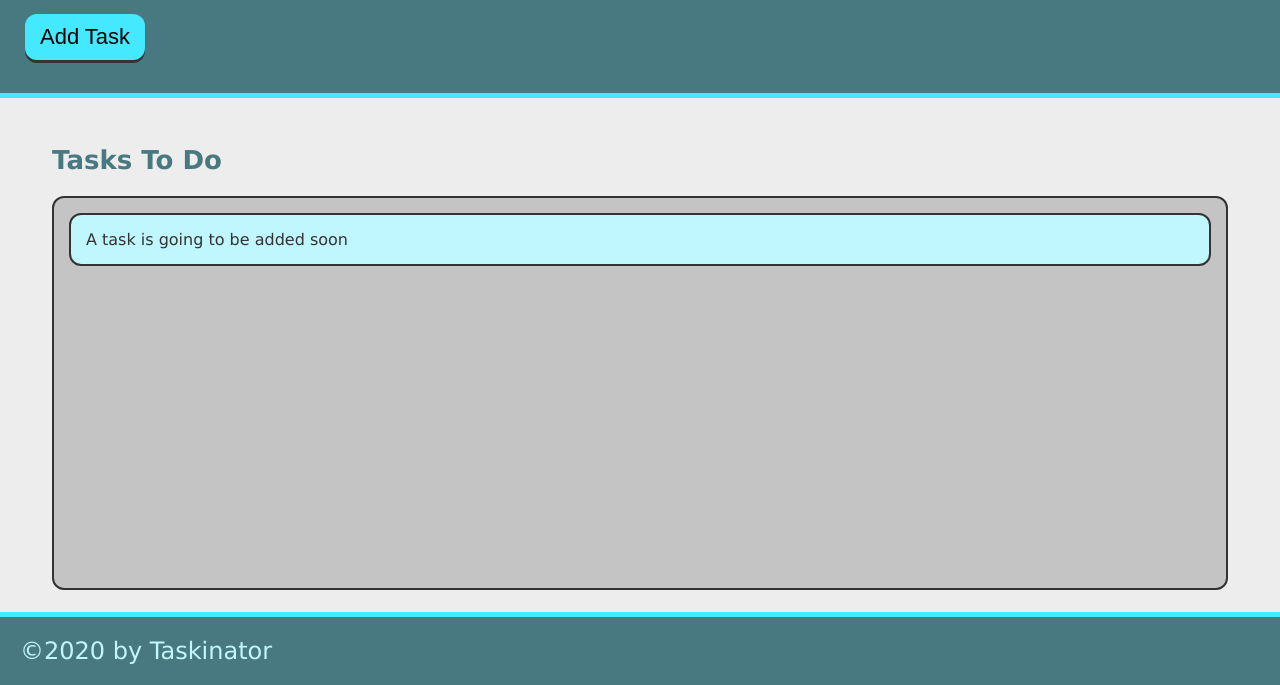
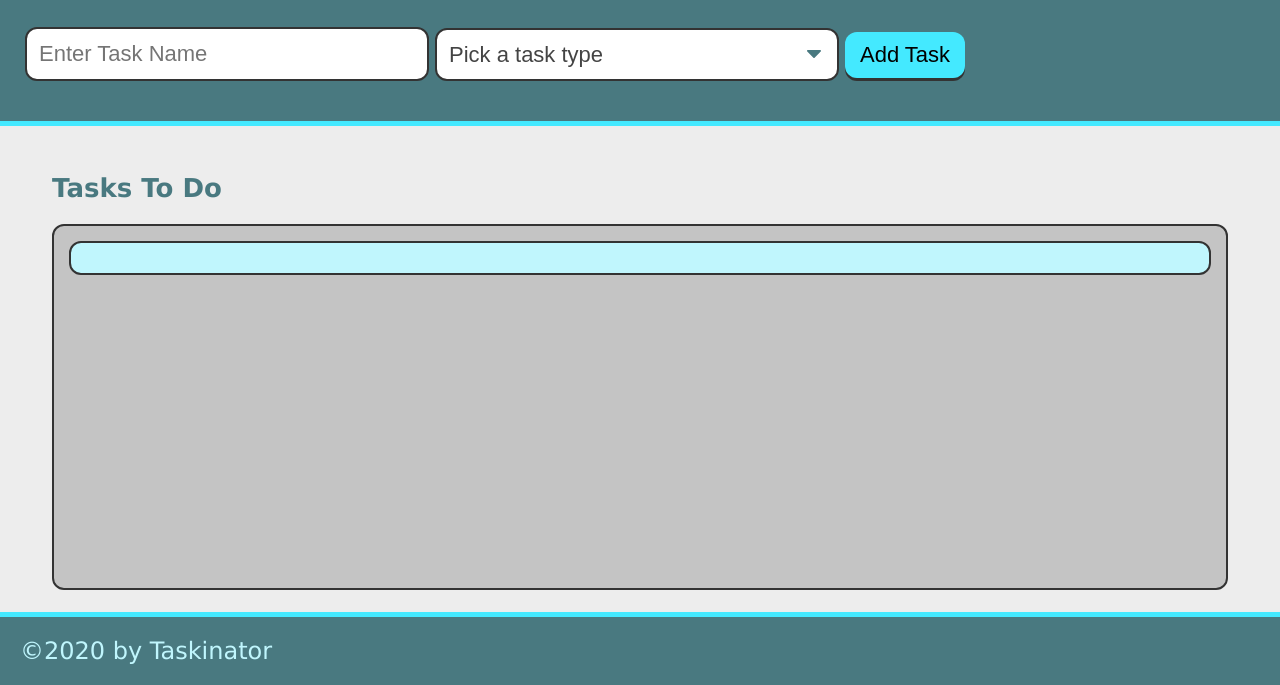
Before and after one commit to kilimba7/taskinator, a plain HTML site: page index.html in a window 1280 px wide. Shown: the part 115-800 px from the top of the page. Drawn offline with Linux system fonts and the light colour scheme.

Commit message:
added form

```diff
--- a/index.html
+++ b/index.html
@@ -17,7 +17,22 @@
         <p>
             Click the button below to add new text!
         </p>
-        <button class="btn" id="save-task">Add Task</button>
+        <form id="task-form">
+            <div class="form-group">
+                <input type="text" name="task-name" placeholder="Enter Task Name"/>
+            </div>
+            <div class="form-group">
+                <select name="task-type" class="select-dropdown">
+                    <option value="" disabled selected>Pick a task type</option>
+                    <option value="Print">Print</option>
+                    <option value="Web">Web</option>
+                    <option value="Mobile">Mobile</option>
+                </select>
+            </div>
+            <div class="form-group">
+                <button class="btn" id="save-task">Add Task</button>
+            </div>
+        </form>
 
 
     </header>
@@ -27,7 +42,7 @@
         <section class="task-list-wrapper">
             <h2 class="list-title">Tasks To Do</h2>
             <ul class="task-list" id="tasks-to-do">
-                <li class="task-item">A task is going to be added soon</li>
+                <li class="task-item"></li>
             </ul>
         </section>
 
```
